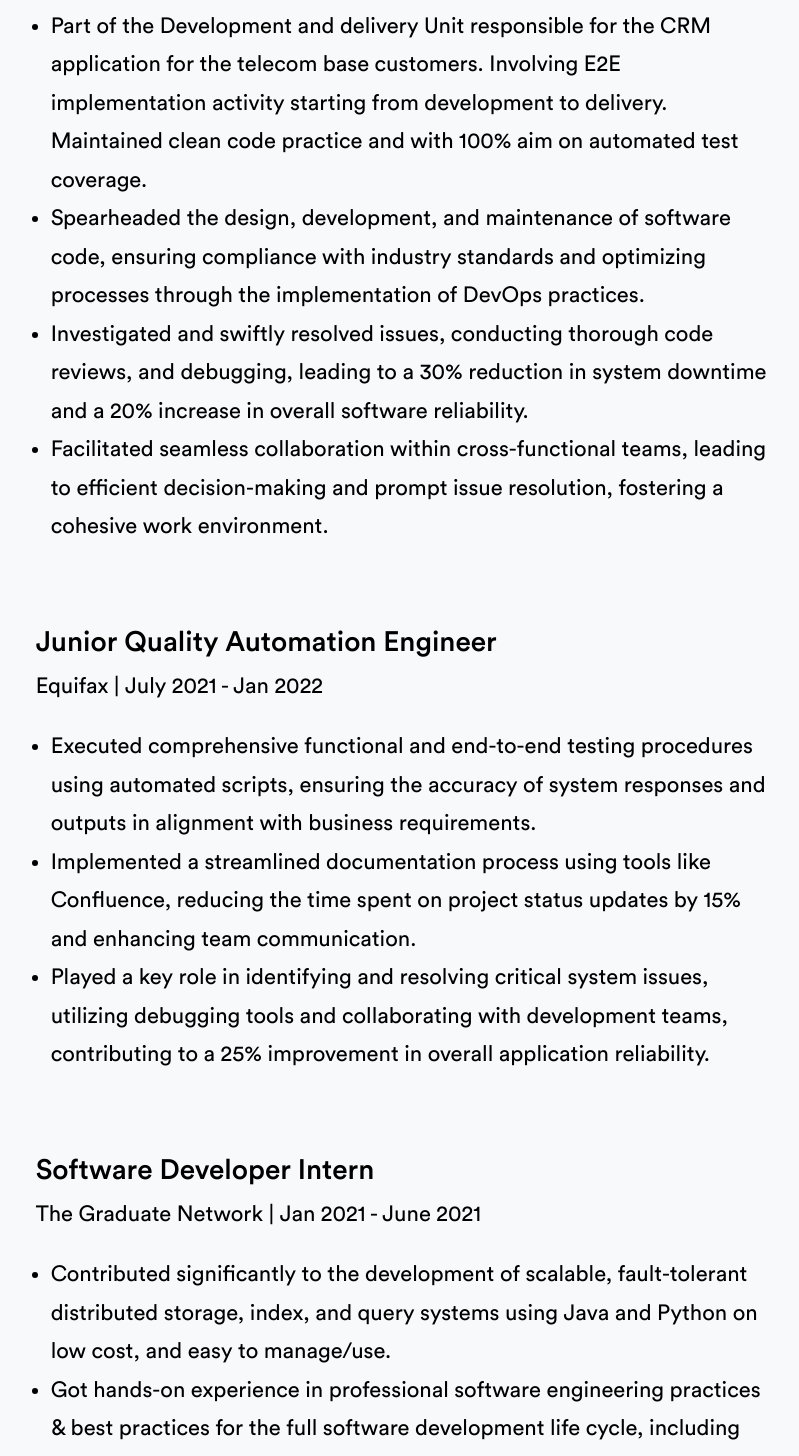
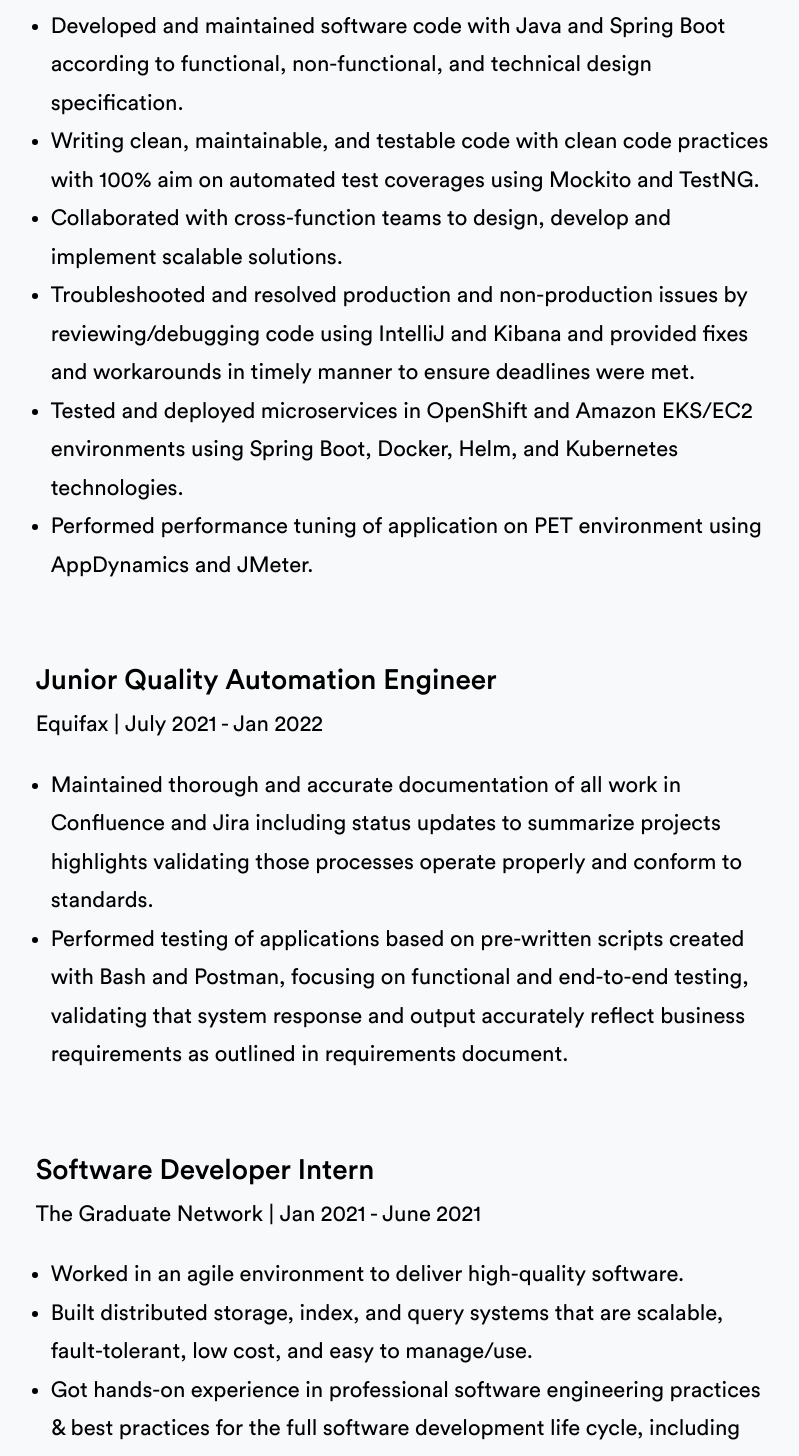
Before and after one commit to aman9824/portfolio_v2, a React (Create React App) app: page / in a window 1280 px wide. Shown: the part 1060-2516 px from the top of the page, without its empty margins (241-1040 px from the left). Built offline with nearby package versions, Linux system fonts and the light colour scheme.

Commit message:
Updating Job Description

```diff
--- a/src/components/Work.jsx
+++ b/src/components/Work.jsx
@@ -10,10 +10,12 @@
         <p className="job__title">Software Developer</p>
         <p className="company__name">Amdocs | Jan 2022 - Present</p>
         <ul className="job__points">
-          <li> Part of the Development and delivery Unit responsible for the CRM application for the telecom base customers. Involving E2E implementation activity starting from development to delivery. Maintained clean code practice and with 100% aim on automated test coverage. </li>
-          <li> Spearheaded the design, development, and maintenance of software code, ensuring compliance with industry standards and optimizing processes through the implementation of DevOps practices. </li>
-          <li> Investigated and swiftly resolved issues, conducting thorough code reviews, and debugging, leading to a 30% reduction in system downtime and a 20% increase in overall software reliability. </li>
-          <li> Facilitated seamless collaboration within cross-functional teams, leading to efficient decision-making and prompt issue resolution, fostering a cohesive work environment. </li>
+          <li> Developed and maintained software code with Java and Spring Boot according to functional, non-functional, and technical design specification. </li>
+          <li> Writing clean, maintainable, and testable code with clean code practices with 100% aim on automated test coverages using Mockito and TestNG. </li>
+          <li> Collaborated with cross-function teams to design, develop and implement scalable solutions. </li>
+          <li> Troubleshooted and resolved production and non-production issues by reviewing/debugging code using IntelliJ and Kibana and provided fixes and workarounds in timely manner to ensure deadlines were met. </li>
+          <li> Tested and deployed microservices in OpenShift and Amazon EKS/EC2 environments using Spring Boot, Docker, Helm, and Kubernetes technologies. </li>
+          <li> Performed performance tuning of application on PET environment using AppDynamics and JMeter. </li>
         </ul>
       </div>
 
@@ -21,9 +23,8 @@
         <p className="job__title">Junior Quality Automation Engineer</p>
         <p className="company__name">Equifax | July 2021 - Jan 2022</p>
         <ul className="job__points">
-          <li> Executed comprehensive functional and end-to-end testing procedures using automated scripts, ensuring the accuracy of system responses and outputs in alignment with business requirements. </li>
-          <li> Implemented a streamlined documentation process using tools like Confluence, reducing the time spent on project status updates by 15% and enhancing team communication. </li>
-          <li> Played a key role in identifying and resolving critical system issues, utilizing debugging tools and collaborating with development teams, contributing to a 25% improvement in overall application reliability. </li>
+          <li> Maintained thorough and accurate documentation of all work in Confluence and Jira including status updates to summarize projects highlights validating those processes operate properly and conform to standards. </li>
+          <li> Performed testing of applications based on pre-written scripts created with Bash and Postman, focusing on functional and end-to-end testing, validating that system response and output accurately reflect business requirements as outlined in requirements document. </li>
         </ul>
       </div>
 
@@ -31,9 +32,9 @@
         <p className="job__title">Software Developer Intern</p>
         <p className="company__name">The Graduate Network | Jan 2021 - June 2021</p>
         <ul className="job__points">
-          <li> Contributed significantly to the development of scalable, fault-tolerant distributed storage, index, and query systems using Java and Python on low cost, and easy to manage/use. </li>
+          <li> Worked in an agile environment to deliver high-quality software. </li>
+          <li> Built distributed storage, index, and query systems that are scalable, fault-tolerant, low cost, and easy to manage/use. </li>
           <li> Got hands-on experience in professional software engineering practices & best practices for the full software development life cycle, including coding standards, code reviews, source control management, build processes, testing, and operations. </li>
-          <li> Received recognition for proactive problem-solving and collaboration, directly impacting the successful completion of project milestones ahead of schedule. </li>
         </ul>
       </div>
     </div>
```
